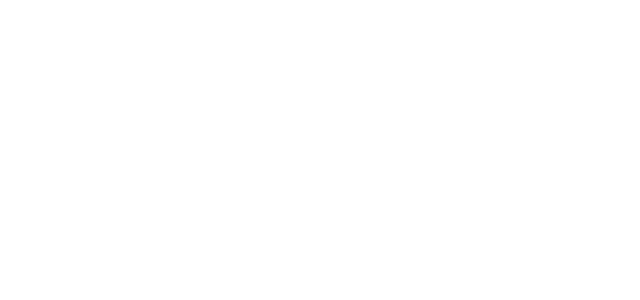
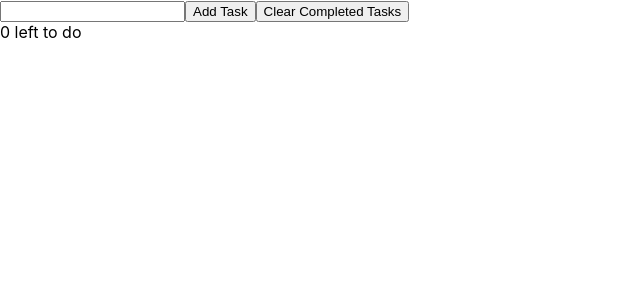
Before and after one commit to Alex-Bellamy/react_to_do_list, a React (Create React App) app: page / in a window 1280 px wide. Shown: the top 300 px of the page, without its empty margins (0-640 px from the left). Built offline with nearby package versions, Linux system fonts and the light colour scheme.

Commit message:
creating todolist component and html structure

```diff
--- a/src/App.jsx
+++ b/src/App.jsx
@@ -1,10 +1,16 @@
-import React from 'react';
+import React from "react";
+import TodoList from "./components/TodoList"
 
 function App() {
   return (
-    <div>
-    </div>
-  );
+    <>
+    <TodoList />
+    <input type="text" />
+    <button>Add Task</button>
+    <button>Clear Completed Tasks</button>
+    <div>0 left to do</div>
+    </>
+  )
 }
 
 export default App;
--- /dev/null
+++ b/src/components/TodoList.jsx
@@ -0,0 +1,8 @@
+import React from 'react';
+
+export default function TodoList() {
+    return (
+        <div>
+        </div>
+    )
+}
```
